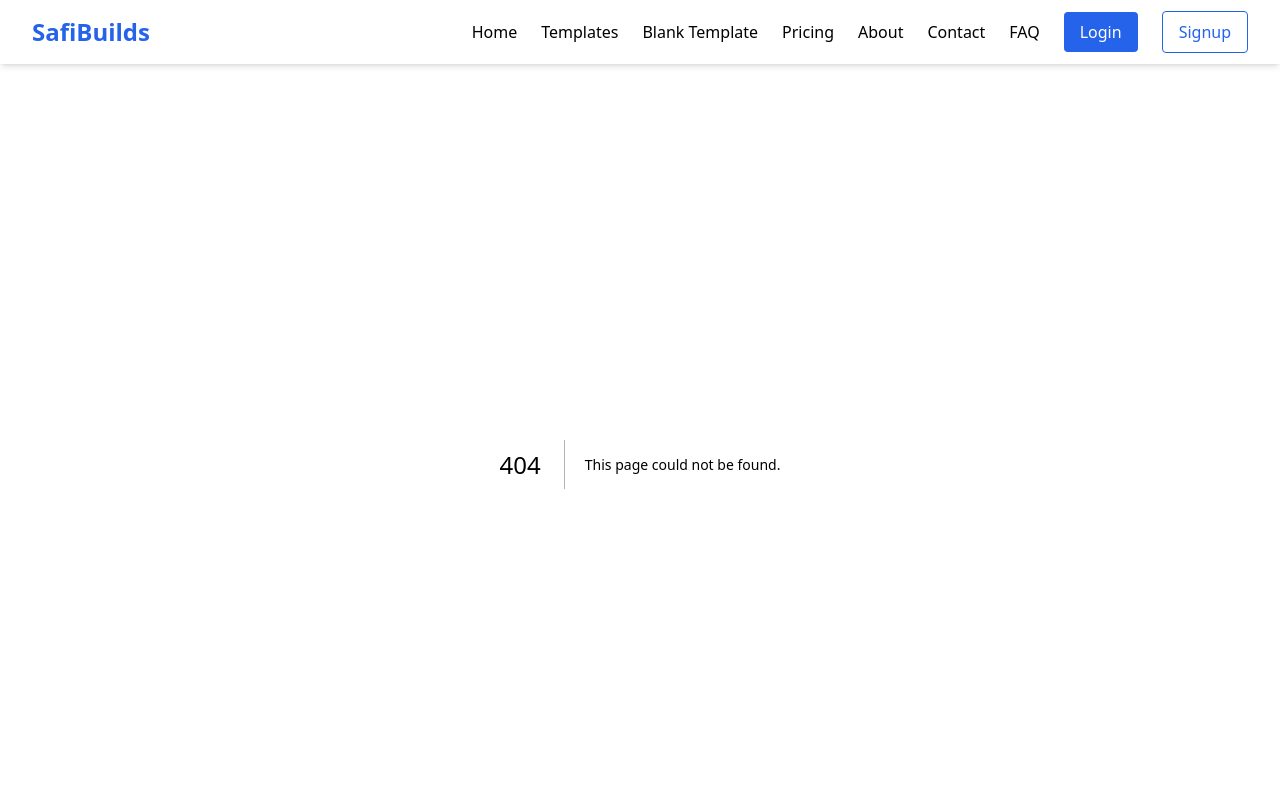
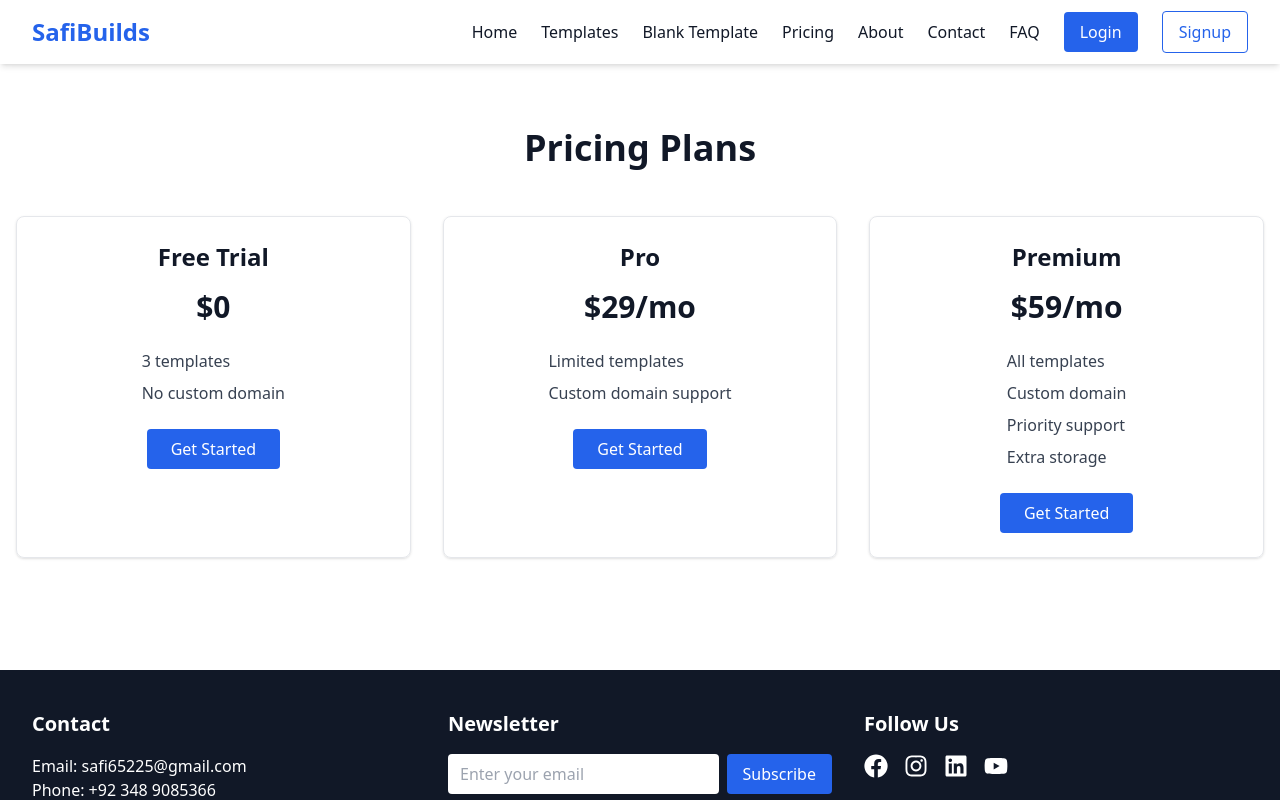
Before and after one commit to Safi649/SafiBuilds.com, a Next.js app: page /pricing in a window 1280 px wide. Before the commit this address had no page. Shown: the top 800 px of the page. Built offline with nearby package versions, Linux system fonts and the light colour scheme.

Commit message:
Create pricing.js

```diff
--- /dev/null
+++ b/pages/pricing.js
@@ -0,0 +1,50 @@
+import Link from 'next/link'
+
+export default function Pricing() {
+  const plans = [
+    {
+      name: "Free Trial",
+      price: "$0",
+      features: ["3 templates", "No custom domain"],
+    },
+    {
+      name: "Pro",
+      price: "$29/mo",
+      features: ["Limited templates", "Custom domain support"],
+    },
+    {
+      name: "Premium",
+      price: "$59/mo",
+      features: ["All templates", "Custom domain", "Priority support", "Extra storage"],
+    },
+  ]
+
+  return (
+    <div className="max-w-7xl mx-auto px-4 py-16 space-y-12">
+      <h1 className="text-4xl font-bold text-center mb-12">Pricing Plans</h1>
+
+      <div className="grid grid-cols-1 md:grid-cols-3 gap-8">
+        {plans.map((plan) => (
+          <div
+            key={plan.name}
+            className="border rounded-lg shadow p-6 flex flex-col items-center hover:shadow-lg transition"
+          >
+            <h2 className="text-2xl font-semibold mb-4">{plan.name}</h2>
+            <p className="text-3xl font-bold mb-6">{plan.price}</p>
+            <ul className="mb-6 space-y-2">
+              {plan.features.map((feat, idx) => (
+                <li key={idx} className="text-gray-700">{feat}</li>
+              ))}
+            </ul>
+            <Link
+              href="/signup"
+              className="px-6 py-2 bg-blue-600 text-white rounded hover:bg-blue-700 transition"
+            >
+              Get Started
+            </Link>
+          </div>
+        ))}
+      </div>
+    </div>
+  )
+}
```
